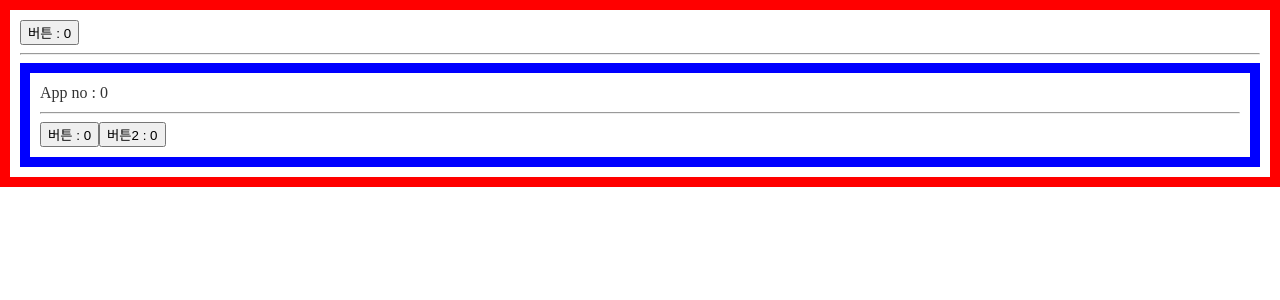
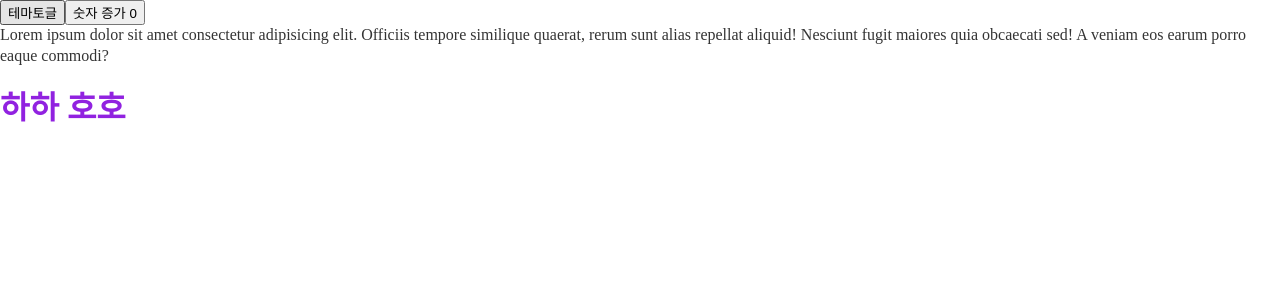
Before and after one commit to NewBean0312/react-test, a React (Create React App) app: page / in a window 1280 px wide. Shown: the top 300 px of the page. Built offline with nearby package versions, Linux system fonts and the light colour scheme; the HTML template or start-up script is replaced by a standard one; a web font is replaced by a local one.

Commit message:
리액트 방식의 다크모드

```diff
--- a/src/App.css
+++ b/src/App.css
@@ -8,8 +8,39 @@
 }
 
 html > body {
-  color: #333;
   font-family: "GmarketSansMedium";
   text-underline-position: under;
   line-height: 1.3;
 }
+
+/* 테마 시작 */
+
+/* 테마 light */
+:root {
+  --background-color:white;
+  --text-color:#343434;
+  --primary-color-1:#9122e0;
+}
+
+/* 테마 dark */
+:root.dark {
+  --background-color:#343434;
+  --text-color:white;
+  --primary-color-1:#9122e0;
+}
+
+:root {
+  color:var(--text-color);
+  background-color:var(--background-color);
+  transition: all 2s;
+}
+
+.color-primary {
+  color:var(--primary-color-1);
+}
+
+:root.dark .color-primary {
+  filter:brightness(150%);
+}
+
+/* 테마 끝 */
--- a/src/App.js
+++ b/src/App.js
@@ -2,59 +2,35 @@ import React, { useState, useEffect } from "react";
 
 import "./App.css";
 
-let AppCallCount = 0;
-let SubCallCount = 0;
-
-function Sub({ appNo }) {
-  SubCallCount++;
-  console.log(`Sub가 ${SubCallCount}번 실행됨!`);
+function App() {
+  const [isDark, setIsDark] = useState(false);
   const [no, setNo] = useState(0);
-  const [no2, setNo2] = useState(0);
 
   useEffect(() => {
-    console.log("effect 1 : 단 한 번 실행");
-  }, []);
+    const html = document.getElementsByTagName("html")[0];
 
-  useEffect(() => {
-    console.log("effect 2 : 부모(App)의 appNo가 바뀔 때 마다 실행");
-  }, [appNo]);
-
-  useEffect(() => {
-    console.log("effect 3 : 나(Sub)의 no가 바뀔 때 마다 실행");
-  }, [no]);
-
-  useEffect(() => {
-    console.log("effect 4 : AppNo 혹은 no가 변경될 때 마다 실행");
-  }, [appNo, no]);
-
-  useEffect(() => {
-    console.log("effect 5 : 매번 실행");
-  });
+    if (isDark) {
+      html.classList.add("dark");
+    } else {
+      html.classList.remove("dark");
+    }
+  }, [isDark]);
 
   return (
     <>
-      <div style={{ border: "10px solid blue", padding: 10 }}>
-        App no : {appNo}
-        <hr />
-        <button onClick={() => setNo(no + 1)}>버튼 : {no}</button>
-        <button onClick={() => setNo2(no2 + 1)}>버튼2 : {no2}</button>
+      <div>
+        <button class="btn-toggle-theme" onClick={() => setIsDark(!isDark)}>
+          테마토글
+        </button>
+        <button onClick={() => setNo(no + 1)}>숫자 증가 {no}</button>
       </div>
-    </>
-  );
-}
-
-function App() {
-  AppCallCount++;
-  console.log(`App이 ${AppCallCount}번 실행됨!`);
-  const [no, setNo] = useState(0);
-
-  return (
-    <>
-      <div style={{ border: "10px solid red", padding: 10 }}>
-        <button onClick={() => setNo(no + 1)}>버튼 : {no}</button>
-        <hr />
-        <Sub appNo={no} />
+      <div>
+        Lorem ipsum dolor sit amet consectetur adipisicing elit. Officiis
+        tempore similique quaerat, rerum sunt alias repellat aliquid! Nesciunt
+        fugit maiores quia obcaecati sed! A veniam eos earum porro eaque
+        commodi?
       </div>
+      <h1 className="color-primary">하하 호호</h1>
     </>
   );
 }
```
